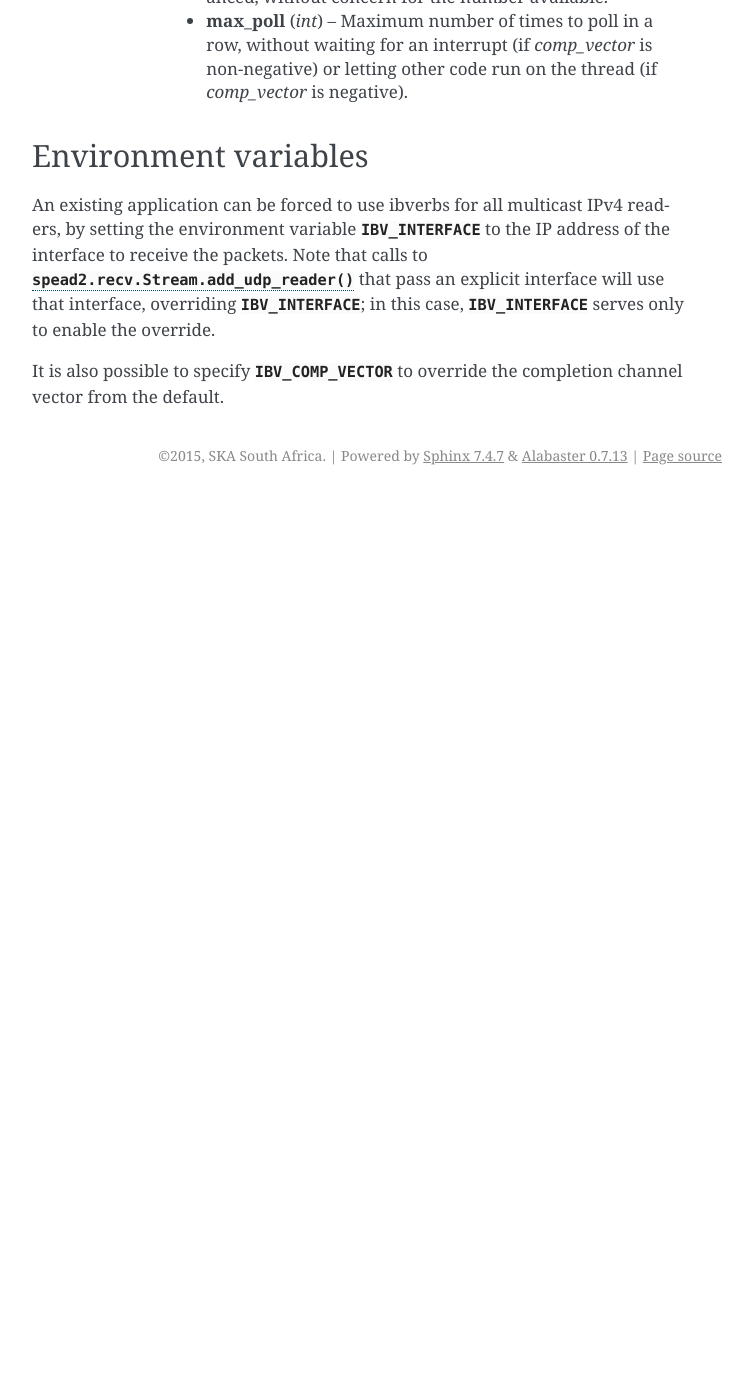
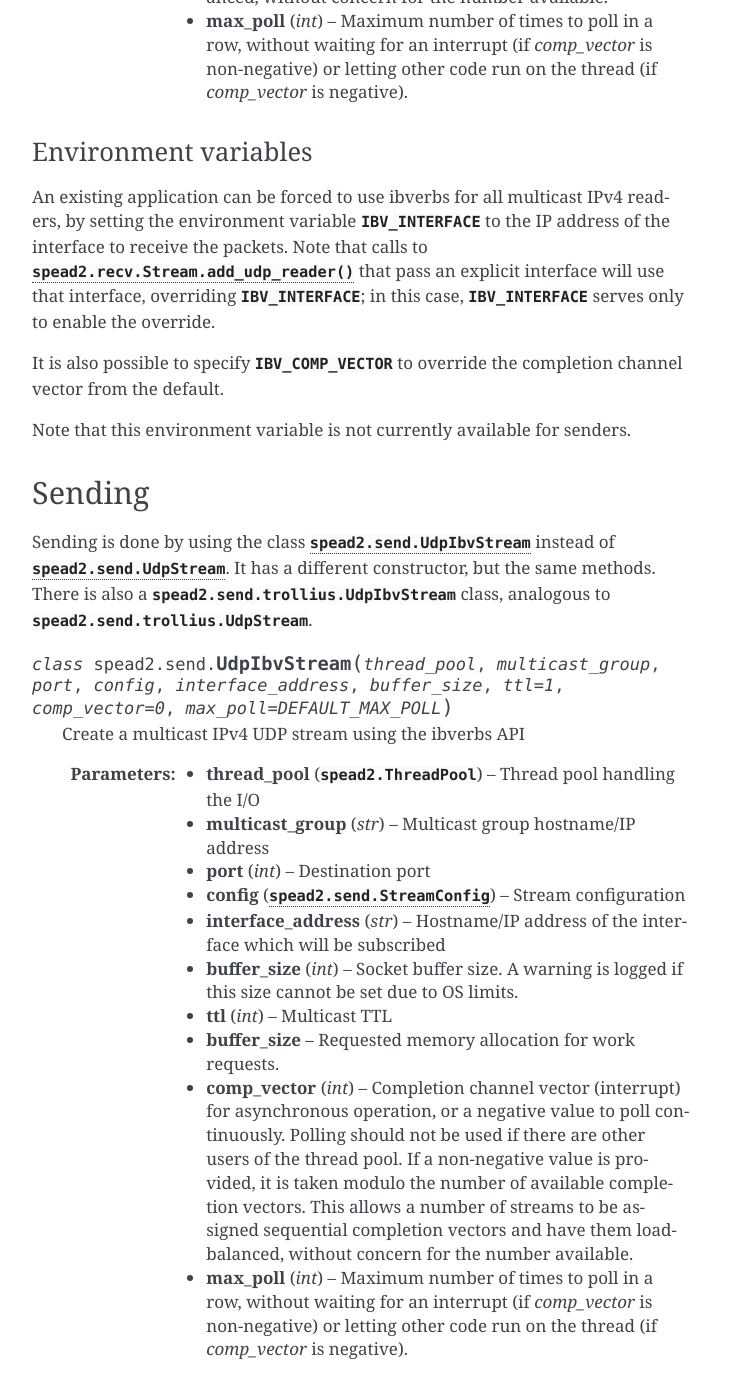
Before and after one commit to ska-sa/spead2, a Sphinx documentation site: the page built from doc/py-ibverbs.rst, in a window 1280 px wide and 1400 px high, scrolled down 1464 px. Shown: the whole window, without its empty margins (388-1141 px from the left). Built offline with Sphinx 7.4.7, drawn with Linux system fonts in a browser that asks for light colours; before the commit the page ends 1959 px from its top, so only the background shows below that; some of the changed text lies outside the part shown.

Commit message:
Documentation for the ibv send classes

```diff
--- a/doc/cpp-ibverbs.rst
+++ b/doc/cpp-ibverbs.rst
@@ -2,7 +2,11 @@ Support for ibverbs
 ===================
 The support for libibverbs is essentially the same as for :doc:`Python
 <py-ibverbs>`, with the same limitations. The programmatic interface is via
-the :cpp:class:`spead2::recv::udp_ibv_reader` class:
+the :cpp:class:`spead2::recv::udp_ibv_reader` and
+:cpp:class:`spead2::send::udp_ibv_stream` classes:
 
 .. doxygenclass:: spead2::recv::udp_ibv_reader
    :members: udp_ibv_reader
+
+.. doxygenclass:: spead2::send::udp_ibv_stream
+   :members: udp_ibv_stream
--- a/doc/py-ibverbs.rst
+++ b/doc/py-ibverbs.rst
@@ -14,8 +14,8 @@ There are a number of limitations in the current implementation:
 
 Within these limitations, it is quite easy to take advantage of this faster
 code path. The main difficulty is that one *must* specify the IP address of
-the interface that will receive the packets. The netifaces_ module can help
-find the IP address for an interface by name.
+the interface that will send or receive the packets. The netifaces_ module can
+help find the IP address for an interface by name.
 
 .. _netifaces: https://pypi.python.org/pypi/netifaces
 
@@ -67,7 +67,7 @@ The ibverbs API can be used programmatically by using an extra method of
         thread (if `comp_vector` is negative).
 
 Environment variables
----------------------
+^^^^^^^^^^^^^^^^^^^^^
 An existing application can be forced to use ibverbs for all multicast IPv4
 readers, by setting the environment variable :envvar:`IBV_INTERFACE` to the IP
 address of the interface to receive the packets. Note that calls to
@@ -77,3 +77,43 @@ will use that interface, overriding :envvar:`IBV_INTERFACE`; in this case,
 
 It is also possible to specify :envvar:`IBV_COMP_VECTOR` to override the
 completion channel vector from the default.
+
+Note that this environment variable is not currently available for senders.
+
+Sending
+-------
+Sending is done by using the class :py:class:`spead2.send.UdpIbvStream` instead
+of :py:class:`spead2.send.UdpStream`. It has a different constructor, but the
+same methods. There is also a :py:class:`spead2.send.trollius.UdpIbvStream` class,
+analogous to :py:class:`spead2.send.trollius.UdpStream`.
+
+.. py:class:: spead2.send.UdpIbvStream(thread_pool, multicast_group, port, config, interface_address, buffer_size, ttl=1, comp_vector=0, max_poll=DEFAULT_MAX_POLL)
+
+   Create a multicast IPv4 UDP stream using the ibverbs API
+
+   :param thread_pool: Thread pool handling the I/O
+   :type thread_pool: :py:class:`spead2.ThreadPool`
+   :param str multicast_group: Multicast group hostname/IP address
+   :param int port: Destination port
+   :param config: Stream configuration
+   :type config: :py:class:`spead2.send.StreamConfig`
+   :param str interface_address: Hostname/IP address of the interface which
+     will be subscribed
+   :param int buffer_size: Socket buffer size. A warning is logged if this
+     size cannot be set due to OS limits.
+   :param int ttl: Multicast TTL
+   :param int buffer_size: Requested memory allocation for work requests.
+   :param int comp_vector: Completion channel vector (interrupt)
+     for asynchronous operation, or
+     a negative value to poll continuously. Polling
+     should not be used if there are other users of the
+     thread pool. If a non-negative value is provided, it
+     is taken modulo the number of available completion
+     vectors. This allows a number of streams to be
+     assigned sequential completion vectors and have them
+     load-balanced, without concern for the number
+     available.
+   :param int max_poll: Maximum number of times to poll in a row, without
+     waiting for an interrupt (if `comp_vector` is
+     non-negative) or letting other code run on the
+     thread (if `comp_vector` is negative).
--- a/doc/py-send.rst
+++ b/doc/py-send.rst
@@ -40,7 +40,7 @@ is paired with one heap generator, a convenience class
 Blocking send
 ^^^^^^^^^^^^^
 
-.. py:class:: spead2.send.UdpStream(thread_pool, hostname, port, config, buffer_size=524288, socket=None)
+.. py:class:: spead2.send.UdpStream(thread_pool, hostname, port, config, buffer_size=DEFAULT_BUFFER_SIZE, socket=None)
 
    Stream using UDP. Note that since UDP is an unreliable protocol, there is
    no guarantee that packets arrive.
@@ -64,7 +64,7 @@ Blocking send
       completion. There is currently no indication of whether it successfully
       arrived.
 
-.. py:class:: spead2.send.UdpStream(thread_pool, multicast_group, port, config, buffer_size=524288, ttl)
+.. py:class:: spead2.send.UdpStream(thread_pool, multicast_group, port, config, buffer_size=DEFAULT_BUFFER_SIZE, ttl)
 
    Stream using UDP, with multicast TTL. Note that the regular constructor will
    also work with UDP, but does not give any control over the TTL.
```
Also changed, not shown: other parts of doc/py-ibverbs.rst (+2 -2 lines), 1 other file.
